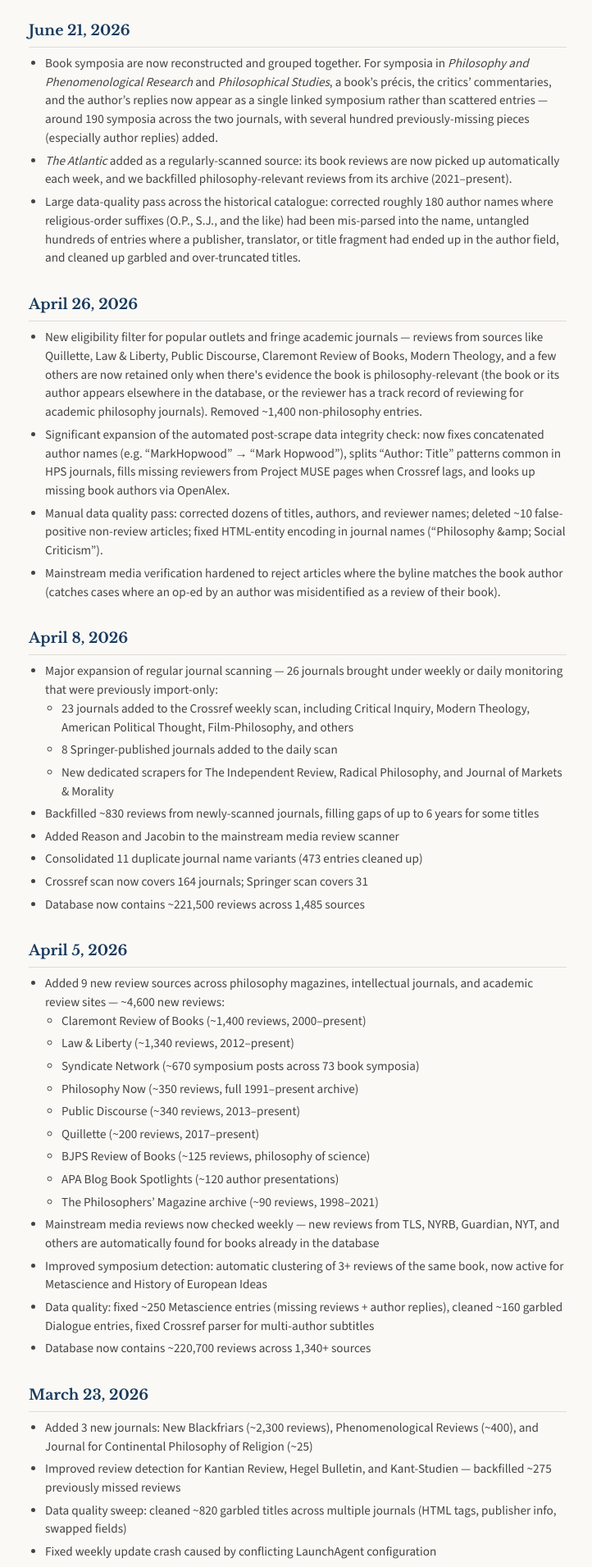
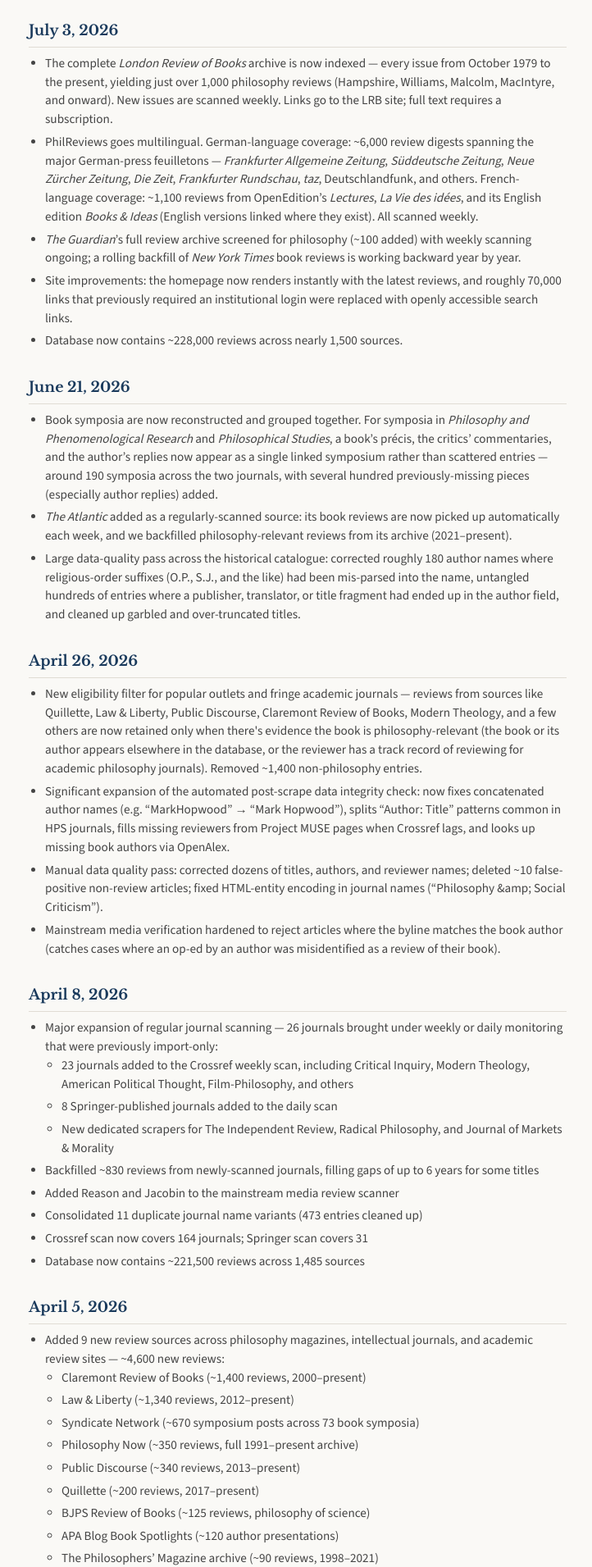
Before and after one commit to mzwolinski-png/philreviews, a Flask app: page /changelog in a window 1280 px wide. Shown: the part 146-2057 px from the top of the page at 82% size, without its empty margins (277-999 px from the left). Run offline with Flask 3, Linux system fonts and the light colour scheme; some libraries are stand-ins or nearby versions.

Commit message:
Changelog: July 3 2026 — LRB archive, German/French coverage, site improvements
Co-Authored-By: Claude Opus 4.8 <noreply@anthropic.com>
Claude-Session: https://claude.ai/code/session_01HZyCxTKvyAVovtEyRPBWJL

```diff
--- a/templates/changelog.html
+++ b/templates/changelog.html
@@ -33,6 +33,17 @@
 </header>
 
 <div class="container changelog">
+
+    <div class="changelog-entry">
+        <h2>July 3, 2026</h2>
+        <ul>
+            <li>The complete <em>London Review of Books</em> archive is now indexed &mdash; every issue from October 1979 to the present, yielding just over 1,000 philosophy reviews (Hampshire, Williams, Malcolm, MacIntyre, and onward). New issues are scanned weekly. Links go to the LRB site; full text requires a subscription.</li>
+            <li>PhilReviews goes multilingual. German-language coverage: ~6,000 review digests spanning the major German-press feuilletons &mdash; <em>Frankfurter Allgemeine Zeitung</em>, <em>S&uuml;ddeutsche Zeitung</em>, <em>Neue Z&uuml;rcher Zeitung</em>, <em>Die Zeit</em>, <em>Frankfurter Rundschau</em>, <em>taz</em>, Deutschlandfunk, and others. French-language coverage: ~1,100 reviews from OpenEdition&rsquo;s <em>Lectures</em>, <em>La Vie des id&eacute;es</em>, and its English edition <em>Books &amp; Ideas</em> (English versions linked where they exist). All scanned weekly.</li>
+            <li><em>The Guardian</em>&rsquo;s full review archive screened for philosophy (~100 added) with weekly scanning ongoing; a rolling backfill of <em>New York Times</em> book reviews is working backward year by year.</li>
+            <li>Site improvements: the homepage now renders instantly with the latest reviews, and roughly 70,000 links that previously required an institutional login were replaced with openly accessible search links.</li>
+            <li>Database now contains ~228,000 reviews across nearly 1,500 sources.</li>
+        </ul>
+    </div>
 
     <div class="changelog-entry">
         <h2>June 21, 2026</h2>
```
